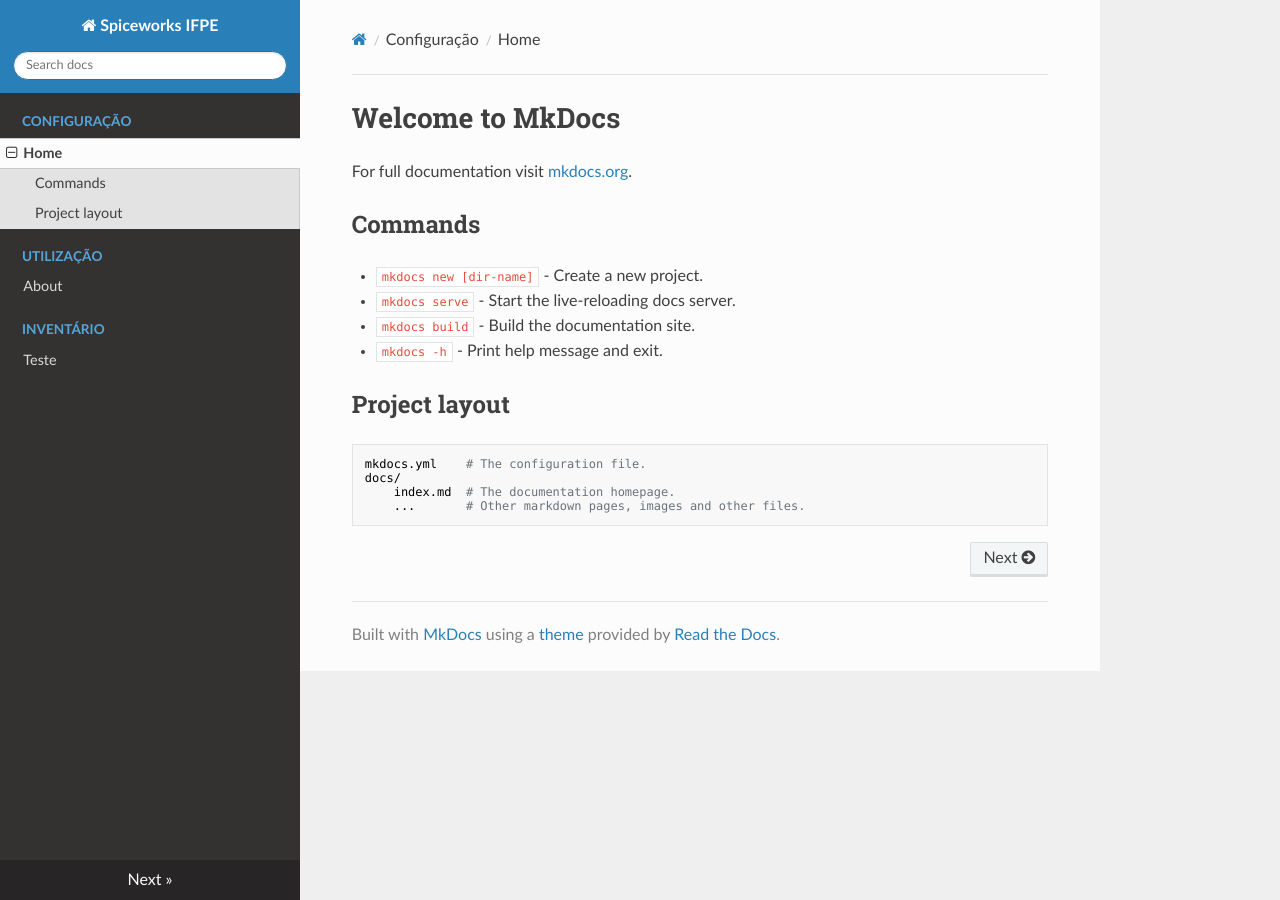
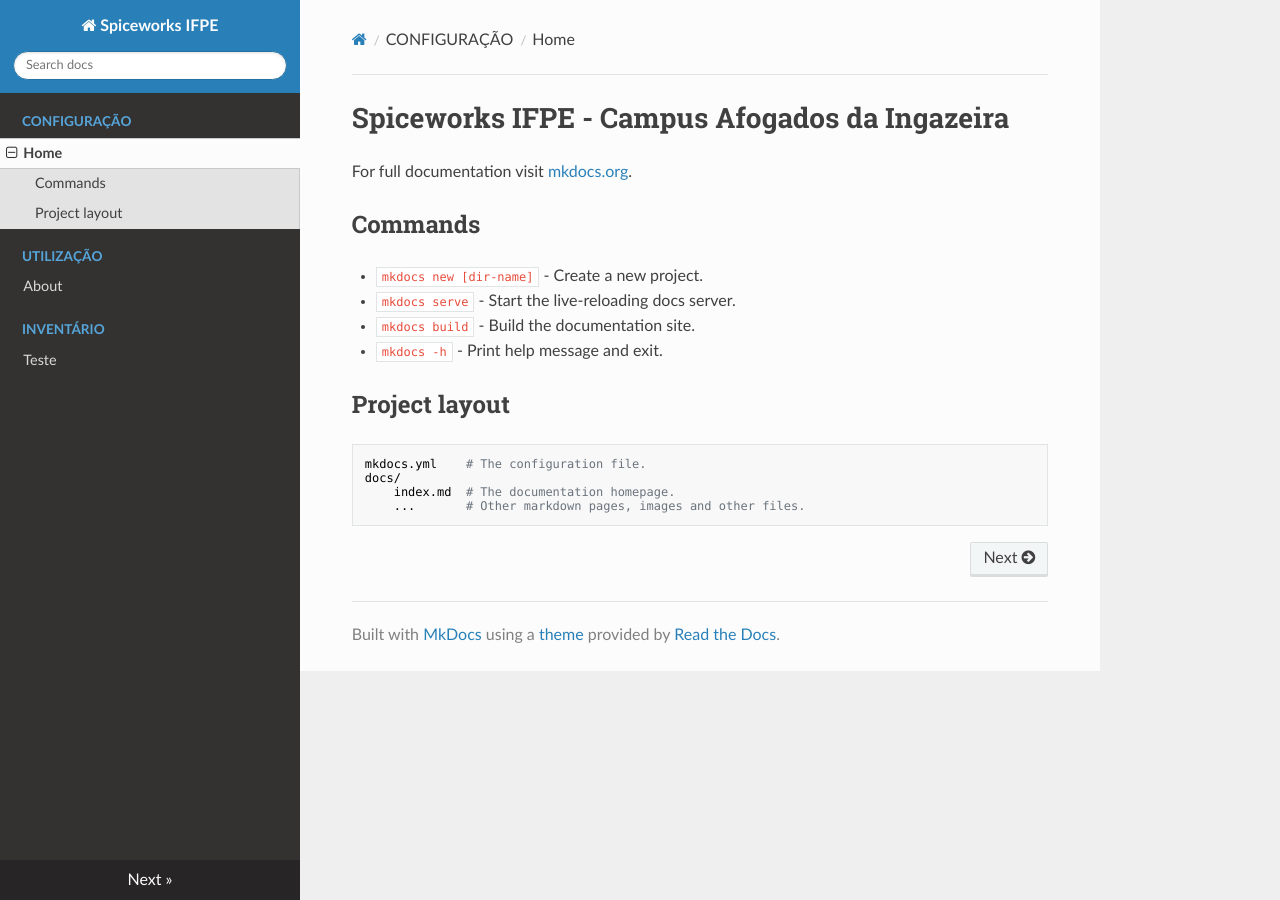
Before and after one commit to alainestudos/doc-spiceworks, an MkDocs documentation site: the page built from docs/index.md, in a window 1280 px wide. Built offline with MkDocs 1.6.1, drawn with Linux system fonts in a browser that asks for light colours; nearby versions of some CDN libraries; part of the change alters nothing that is shown.

Commit message:
Título da Home

```diff
--- a/docs/index.md
+++ b/docs/index.md
@@ -1,4 +1,4 @@
-# Welcome to MkDocs
+# Spiceworks IFPE - Campus Afogados da Ingazeira
 
 For full documentation visit [mkdocs.org](https://www.mkdocs.org).
 
--- a/mkdocs.yml
+++ b/mkdocs.yml
@@ -1,9 +1,9 @@
 site_name: Spiceworks IFPE
 nav:
-    - Configuração:
+    - CONFIGURAÇÃO:
       - Home: index.md
-    - Utilização:
+    - UTILIZAÇÃO:
       - About: about.md
-    - Inventário:
+    - INVENTÁRIO:
       - Teste: teste.md
 theme: readthedocs
```
